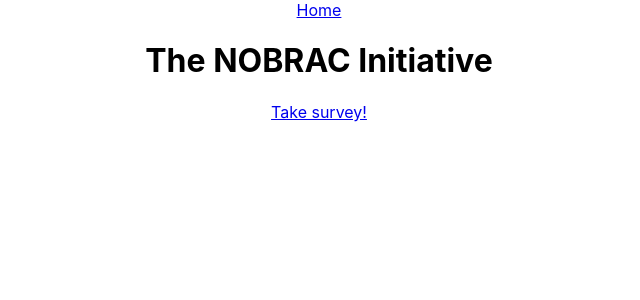
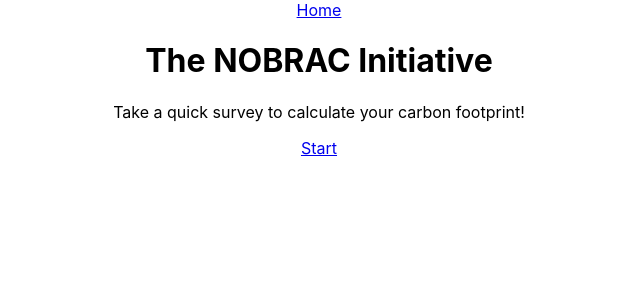
Before and after one commit to hiddencilantro/the-nobrac-initiative, a React (Create React App) app: page / in a window 1280 px wide. Shown: the top 300 px of the page, without its empty margins (321-961 px from the left). Built offline with nearby package versions, Linux system fonts and the light colour scheme.

Commit message:
changed landing page text

```diff
--- a/src/components/Landing.js
+++ b/src/components/Landing.js
@@ -4,7 +4,8 @@ function Landing() {
     return (
         <div>
             <h1>The NOBRAC Initiative</h1>
-            <Link to="/survey/transport/car">Take survey!</Link>
+            <p>Take a quick survey to calculate your carbon footprint!</p>
+            <Link to="/survey/transport/car">Start</Link>
         </div>
     );
 }
```
